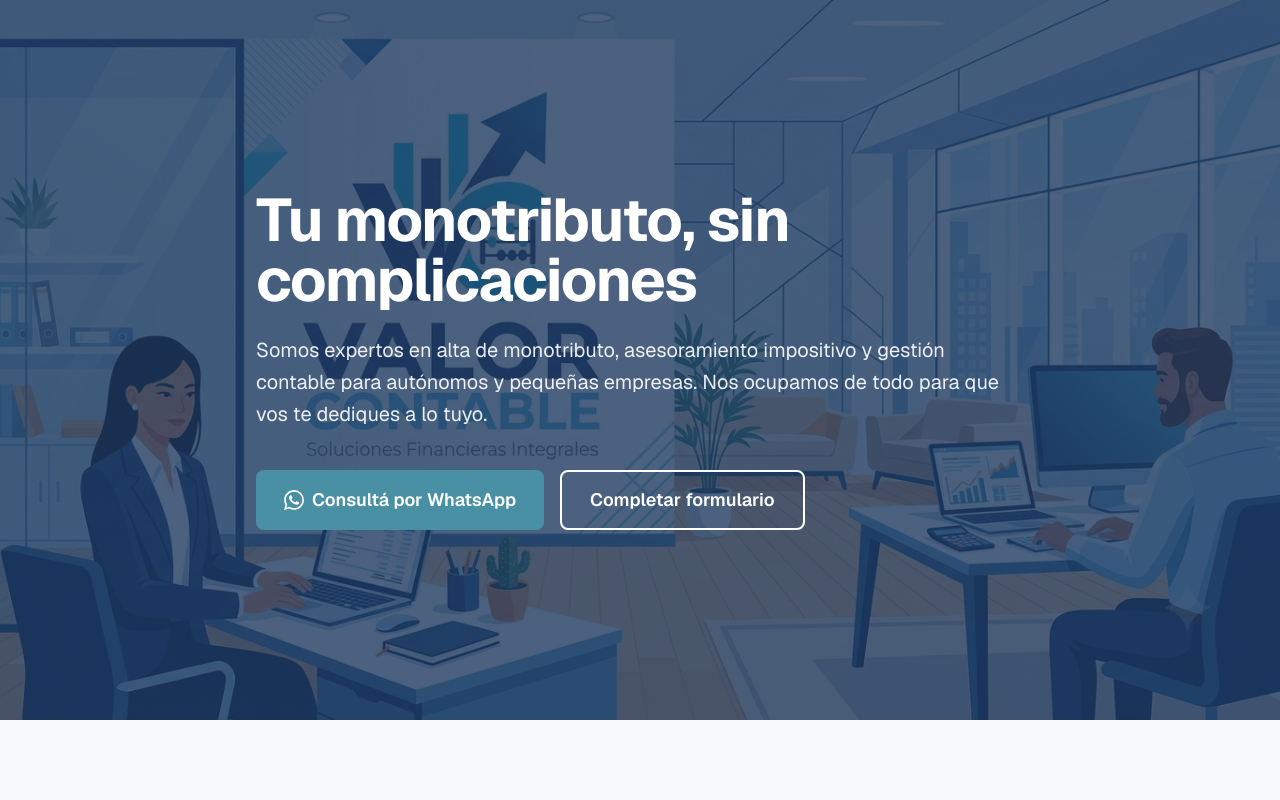
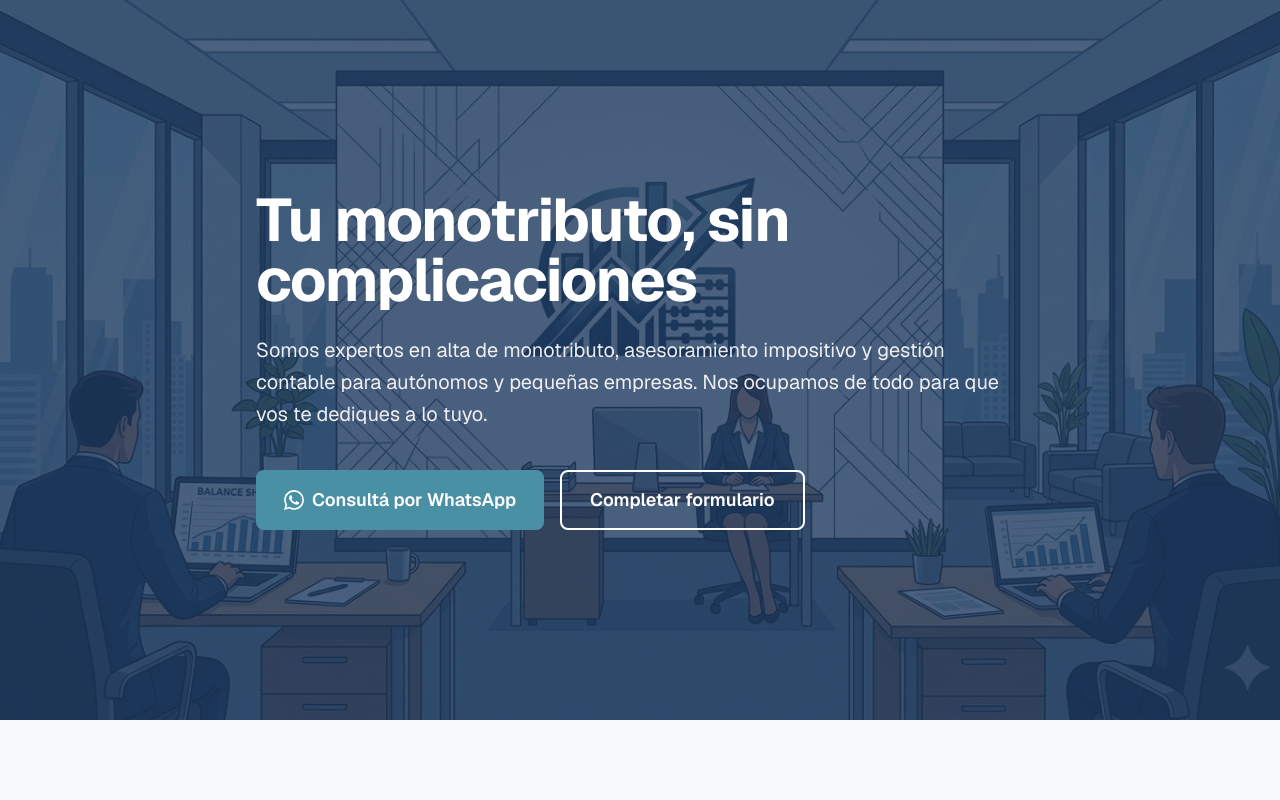
Before and after one commit to Diego-aguirr/LadingContable, a Next.js app: page / in a window 1280 px wide. Shown: the top 800 px of the page. Built offline with nearby package versions, Linux system fonts and the light colour scheme.

Commit message:
feat: update Hero background to imagen2.png, add asset

```diff
--- a/app/components/sections/Hero.tsx
+++ b/app/components/sections/Hero.tsx
@@ -2,7 +2,8 @@ import Image from "next/image";
 import { WHATSAPP_URL, NAV_ITEMS } from "@/app/constants";
 import Button from "@/app/components/ui/Button";
 
-const contactHref = NAV_ITEMS.find((item) => item.label === "Contacto")?.href ?? "#contacto";
+const contactHref =
+  NAV_ITEMS.find((item) => item.label === "Contacto")?.href ?? "#contacto";
 
 export default function Hero() {
   return (
@@ -10,7 +11,7 @@ export default function Hero() {
       {/* Background image */}
       <div className="absolute inset-0 -z-10">
         <Image
-          src="/dibujoOficina.png"
+          src="/imagen2.png"
           alt="Oficina de estudio contable"
           fill
           className="object-cover"
@@ -45,7 +46,13 @@ export default function Hero() {
               Consultá por WhatsApp
             </Button>
 
-            <Button as="a" href={contactHref} variant="outline" size="lg" className="border-white text-white hover:bg-white hover:text-primary">
+            <Button
+              as="a"
+              href={contactHref}
+              variant="outline"
+              size="lg"
+              className="border-white text-white hover:bg-white hover:text-primary"
+            >
               Completar formulario
             </Button>
           </div>
```
Also changed, not shown: public/imagen2.png (added).
